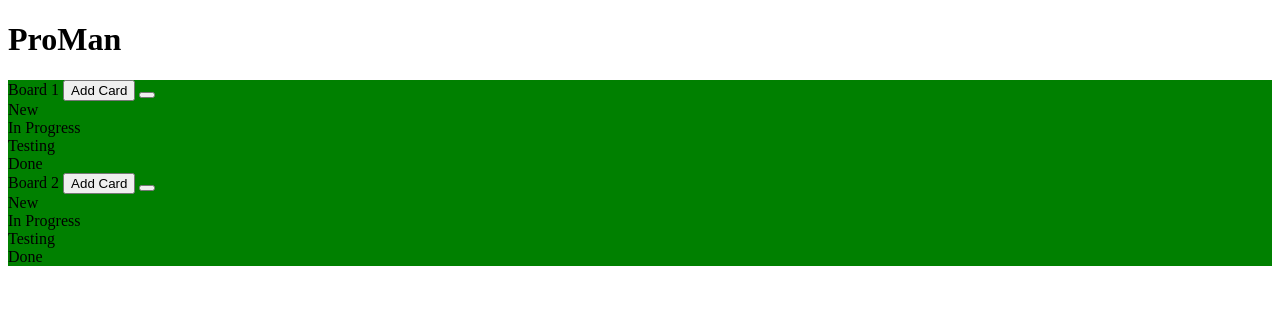
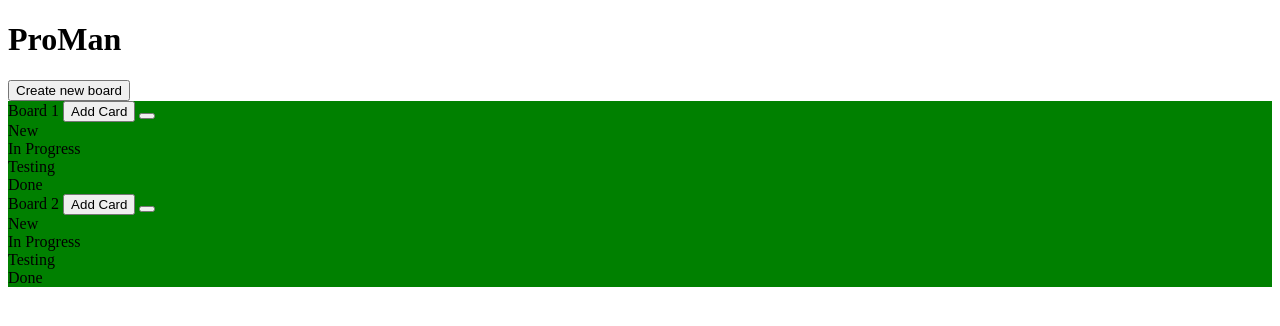
Before and after one commit to peterbarkoczi/Proman, a Flask app: page / in a window 1280 px wide. Shown: the top 326 px of the page. Run offline with Flask 2, Linux system fonts and the light colour scheme; parts of the project's set-up code (start-up, migrations or seed data) failed here and were passed over.

Commit message:
create board button added

```diff
--- a/static/js/main.js
+++ b/static/js/main.js
@@ -6,7 +6,28 @@ function init() {
     dom.init();
     // loads the boards to the screen
     dom.loadBoards();
+    initEventListeners();
+}
 
+
+function initEventListeners() {
+    newBoardListener();
+}
+
+function newBoardListener() {
+    const createBoardButton = document.querySelector("#create-board");
+    const boards = document.querySelector("#boards");
+
+    createBoardButton.addEventListener('click', function () {
+
+        const boardCreator = document.createElement("div");
+        boardCreator.setAttribute('id', 'board-creator');
+        boardCreator.innerHTML = `<input type="text" id="new-board-name">
+                                  <button id="save-button">Save</button>`;
+
+        createBoardButton.appendChild(boardCreator);
+
+    });
 }
 
 init();
--- a/templates/index.html
+++ b/templates/index.html
@@ -19,6 +19,11 @@
 </head>
 <body>
 <h1>ProMan</h1>
+
+<div id="create-board">
+    <button id="create-board-button">Create new board</button>
+</div>
+
 <div id="boards"><p id="loading">Boards are loading...</p></div>
 <template id="board-template">
     <section class="board">
```
